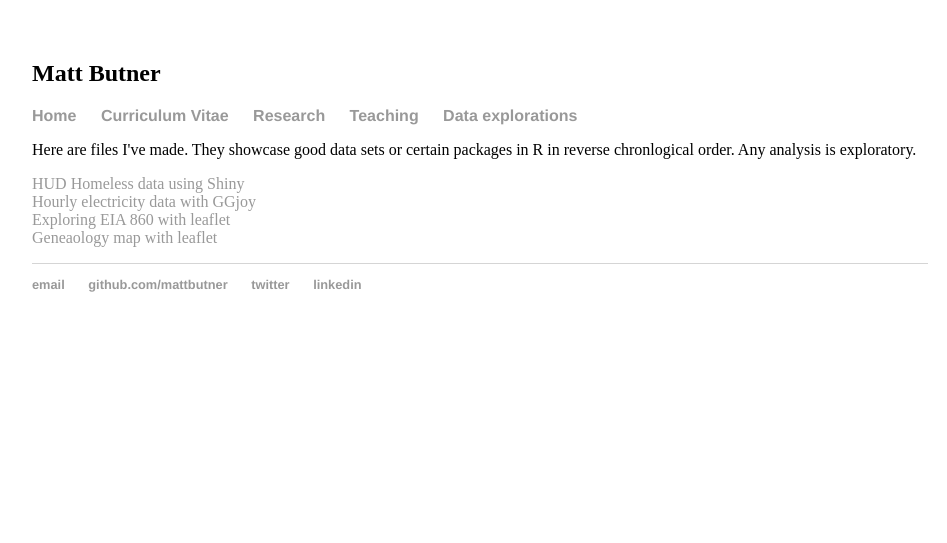
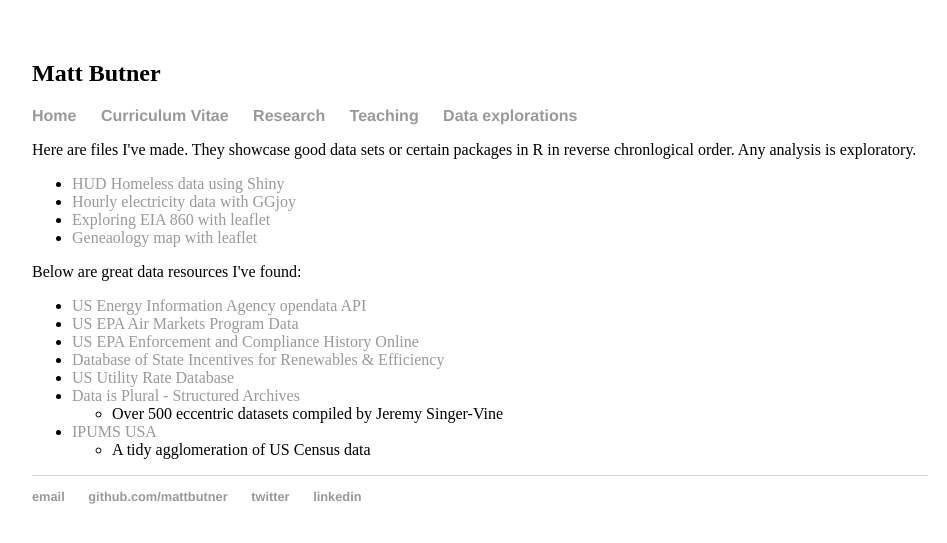
Before and after one commit to mattbutner/mattbutner.github.io, a Jekyll site: the page built from data_explorations/index.html, in a window 1280 px wide. Shown: the top 543 px of the page, without its empty margins (160-1107 px from the left). Built offline with Jekyll 4.4.1, drawn with Linux system fonts in a browser that asks for light colours; nearby versions of some CDN libraries; library files that are not in the unit come from our copies.

Commit message:
add data to data explorations

```diff
--- a/data_explorations/index.html
+++ b/data_explorations/index.html
@@ -5,9 +5,26 @@ title: Matthew Ridge Butner
 <div class="blurb">
 			<p>Here are files I've made. They showcase good data sets or certain packages in R in reverse chronlogical order. Any analysis is exploratory.</p>
 			<p>
-			<a href="https://matt-butner.shinyapps.io/plot_homeless/">HUD Homeless data using Shiny</a> <br \>
-			<a href="elec_ggjoy.html">Hourly electricity data with GGjoy</a> <br \>
-			<a href="eia_860.html">Exploring EIA 860 with leaflet </a> <br \>
-			<a href="map_geneaology.html">Geneaology map with leaflet</a> <br \>
+			<ul>
+				<li><a href="https://matt-butner.shinyapps.io/plot_homeless/">HUD Homeless data using Shiny</a> </li>
+				<li><a href="elec_ggjoy.html">Hourly electricity data with GGjoy</a> </li>
+				<li><a href="eia_860.html">Exploring EIA 860 with leaflet </a> </li>
+				<li><a href="map_geneaology.html">Geneaology map with leaflet</a> </li>
+			</ul>
 			</p>
+			<p>Below are great data resources I've found:<p>
+			<p>
+			<ul>
+				<li><a href="https://www.eia.gov/opendata/">US Energy Information Agency opendata API</a></li>
+				<li><a href="https://ampd.epa.gov/ampd/"> US EPA Air Markets Program Data</a></li>
+				<li><a href="https://echo.epa.gov/facilities/facility-search/results">US EPA Enforcement and Compliance History Online</a></li>
+				<li><a href="http://www.dsireusa.org/">Database of State Incentives for Renewables & Efficiency</a></li>
+				<li><a href="https://openei.org/apps/USURDB/">US Utility Rate Database</a></li>
+				<li><a href="https://docs.google.com/spreadsheets/d/1wZhPLMCHKJvwOkP4juclhjFgqIY8fQFMemwKL2c64vk/edit?usp=sharing">Data is Plural - Structured Archives</a> </li>
+				<ul> <li>Over 500 eccentric datasets compiled by Jeremy Singer-Vine </li></ul>
+				<li><a href="https://usa.ipums.org/" > IPUMS USA</a> </li>
+					<ul><li>A tidy agglomeration of US Census data</li></ul>
+			</ul>
+			</p>
+
 </div><!-- /.blurb -->
```
